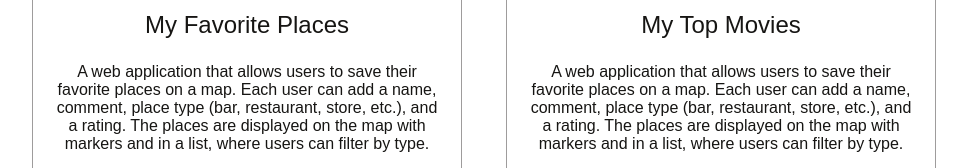
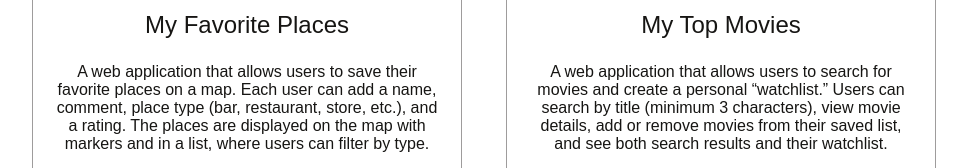
Before and after one commit to artjom-webcode/portfolio, a plain HTML site: page index.html in a window 1280 px wide. Shown: the part 2172-2340 px from the top of the page, without its empty margins (156-1123 px from the left). Drawn offline with nearby package versions, Linux system fonts and the light colour scheme; a web font is replaced by a local one.

Commit message:
Update index.html

```diff
--- a/index.html
+++ b/index.html
@@ -280,7 +280,8 @@ I enjoy turning ideas into interactive interfaces and constantly learning new th
                         </div>
                         <div class="portfolio__data-box">
                             <h3 class="portfolio__title">My Top Movies</h3>
-                            <p class="portfolio__text">A web application that allows users to save their favorite places on a map. Each user can add a name, comment, place type (bar, restaurant, store, etc.), and a rating. The places are displayed on the map with markers and in a list, where users can filter by type.</p>
+                            <p class="portfolio__text">A web application that allows users to search for movies and create a personal “watchlist.”
+Users can search by title (minimum 3 characters), view movie details, add or remove movies from their saved list, and see both search results and their watchlist.</p>
                             <div class="portfolio__label-box">
                                 <img class="skills__img-skill" src="./images/skills/physics.png" alt="react">
                                 <img class="skills__img-skill" src="./images/skills/tailwindcss.png" alt="tailwindcss">
```
